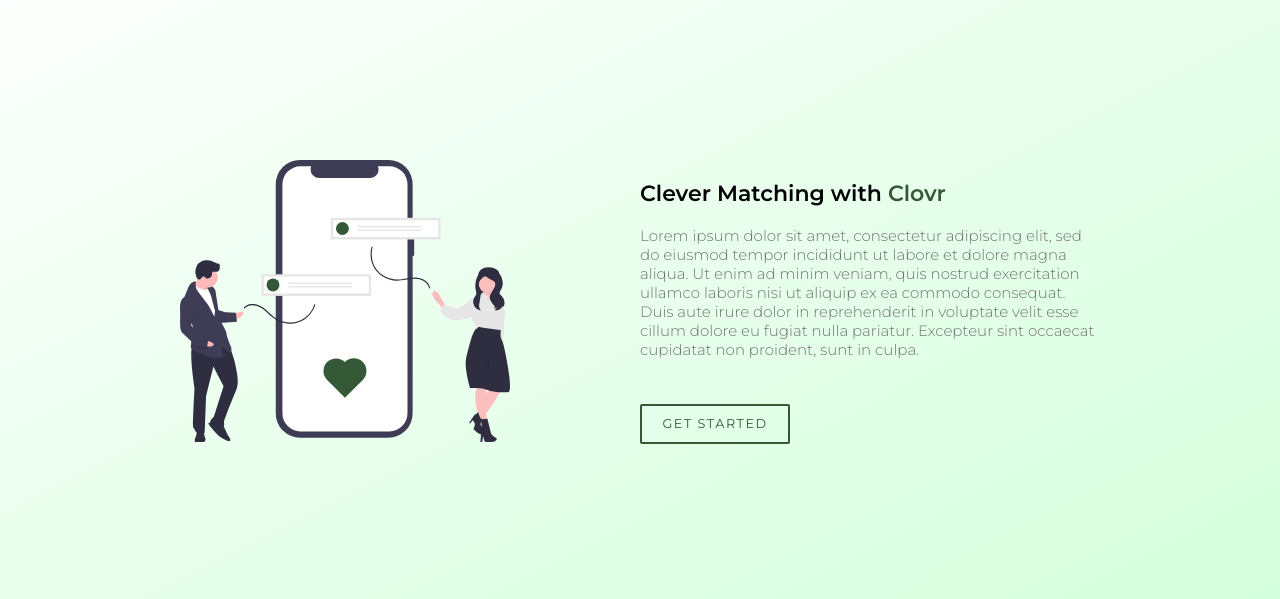
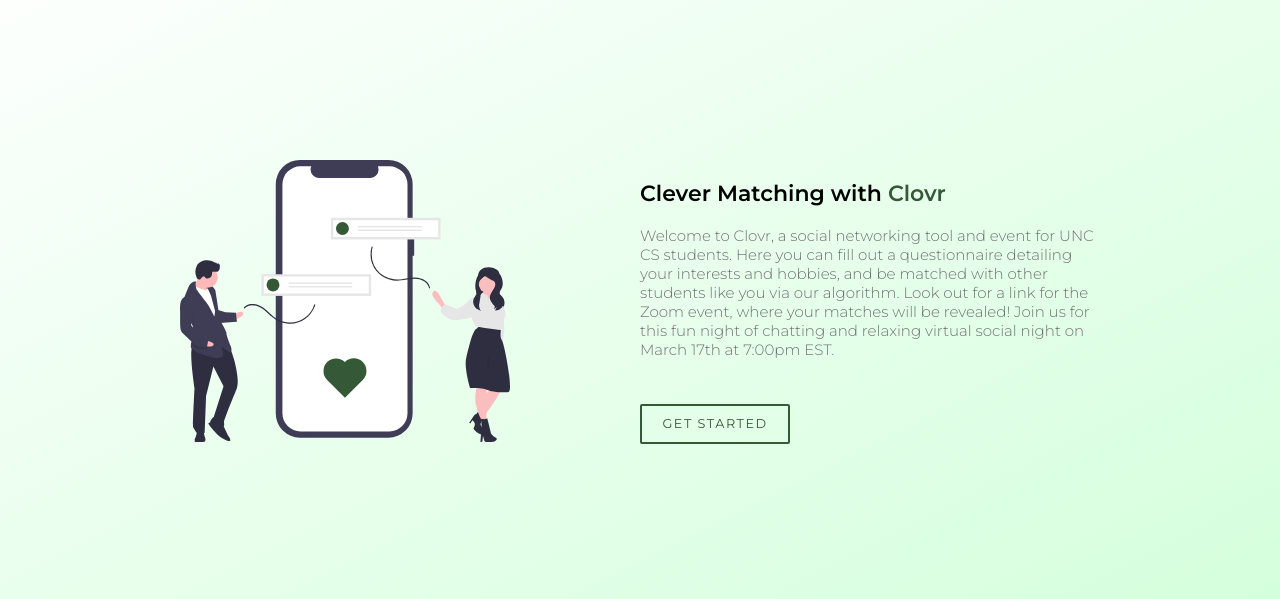
Before and after one commit to ceciliallee/clovr, a Flask app: page / in a window 1280 px wide. Shown: the part 80-679 px from the top of the page. Run offline with Flask 2, Linux system fonts and the light colour scheme.

Commit message:
blurb edits

```diff
--- a/templates/index.html
+++ b/templates/index.html
@@ -14,11 +14,10 @@
         </div>
         <div class="text-content">
             <h1>Clever Matching with <a style="color: #355836">Clovr</a></h1>
-            <p>Lorem ipsum dolor sit amet, consectetur adipiscing elit, sed do eiusmod tempor incididunt
-                ut labore et dolore magna aliqua. Ut enim ad minim veniam, quis nostrud exercitation ullamco
-                laboris nisi ut aliquip ex ea commodo consequat. Duis aute irure dolor in reprehenderit in voluptate
-                velit esse cillum dolore eu fugiat nulla pariatur. Excepteur sint occaecat cupidatat non proident, sunt
-                in culpa.</p>
+            <p>Welcome to Clovr, a social networking tool and event for UNC CS students.
+              Here you can fill out a questionnaire detailing your interests and hobbies,
+              and be matched with other students like you via our algorithm. Look out for a link for the Zoom event,
+              where your matches will be revealed! Join us for this fun night of chatting and relaxing virtual social night on March 17th at 7:00pm EST. </p>
 
                     <div class="button" id="button-3">
                       <div id="circle"></div>
```
Also changed, not shown: templates/questionnaire.html (+3 -5 lines).
